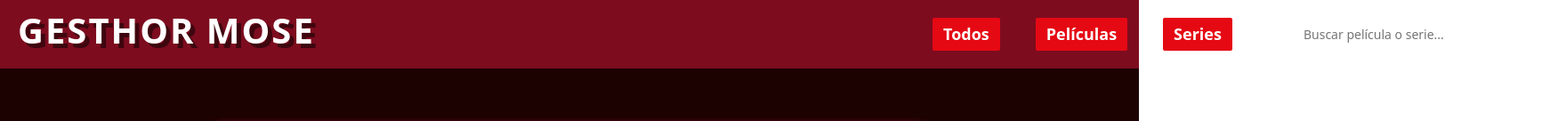
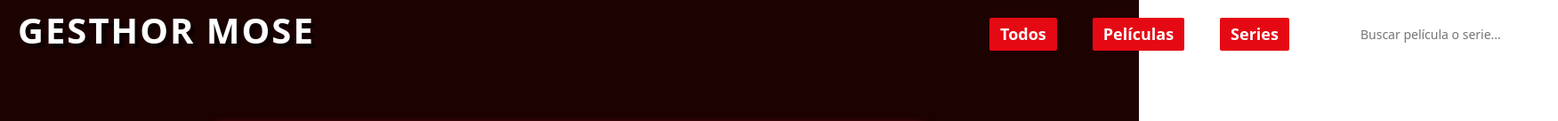
Before and after one commit to RodriVelo/PWA-, a React (Vite) app in the folder mi-app-react/: page / in a window 1280 px wide. Shown: the top 136 px of the page at 89% size, 1751 px wide, since content can reach past the window. Built offline with nearby package versions, Linux system fonts and the light colour scheme.

Commit message:
modificacion en navbar.module.css para que se vea el title

```diff
--- a/mi-app-react/src/components/Navbar/Navbar.module.css
+++ b/mi-app-react/src/components/Navbar/Navbar.module.css
@@ -5,12 +5,12 @@
 }
 
 .header {
-	position: fixed;
+	position: absolute;
 	top: 0;
 	left: 0;
 	width: 100%;
-	padding: 20px 10%;
-	background-color: #7d0c1f;
+	padding: 20px 15%;
+	/* background-color: #7d0c1f; */
 	display: flex;
 	justify-content: space-between;
 	align-items: center;
--- a/mi-app-react/src/components/Title/Title.module.css
+++ b/mi-app-react/src/components/Title/Title.module.css
@@ -8,5 +8,5 @@
   letter-spacing: 2px;
   position: relative;
   text-shadow: 5px 5px 0px rgba(0, 0, 0, 0.5);
-  z-index: 1111;
+
 }
```
